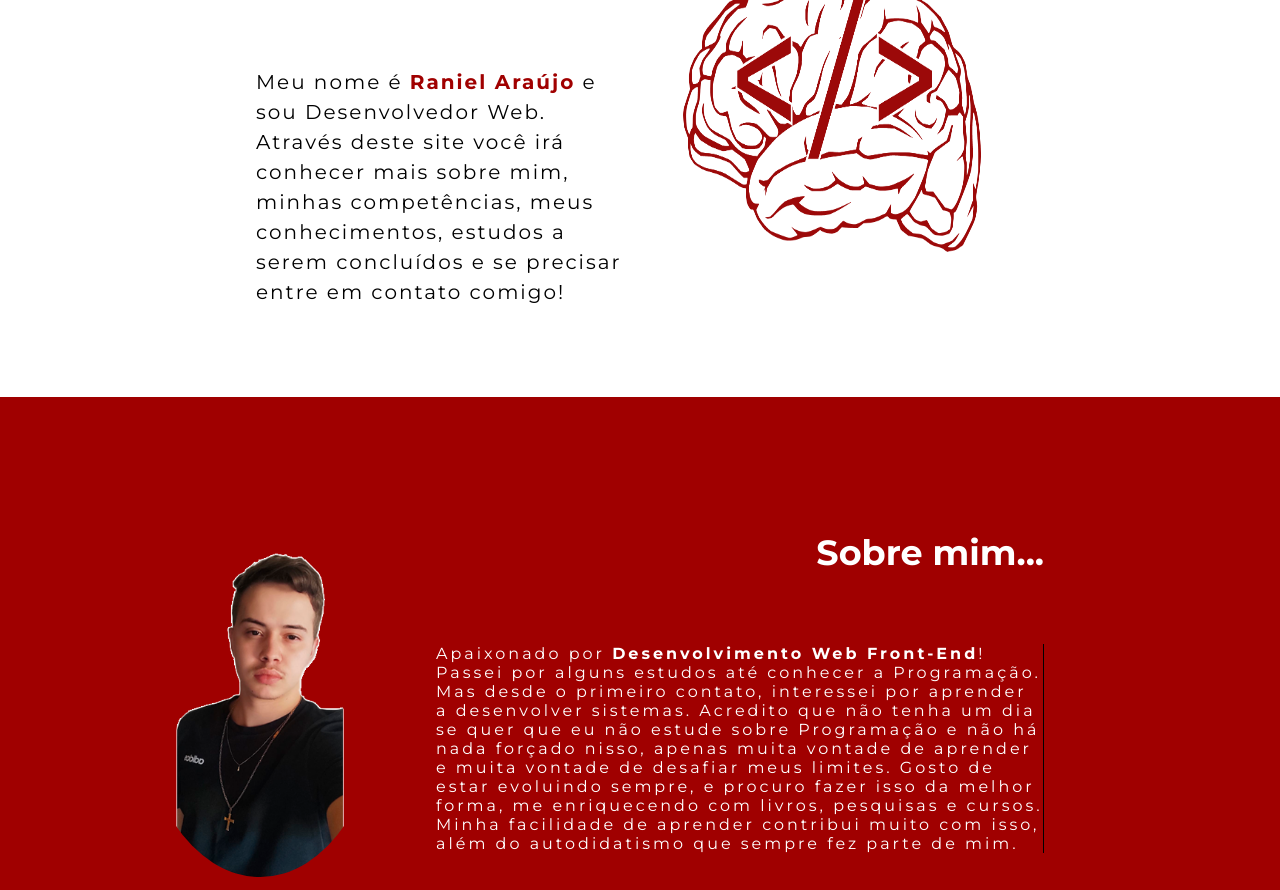
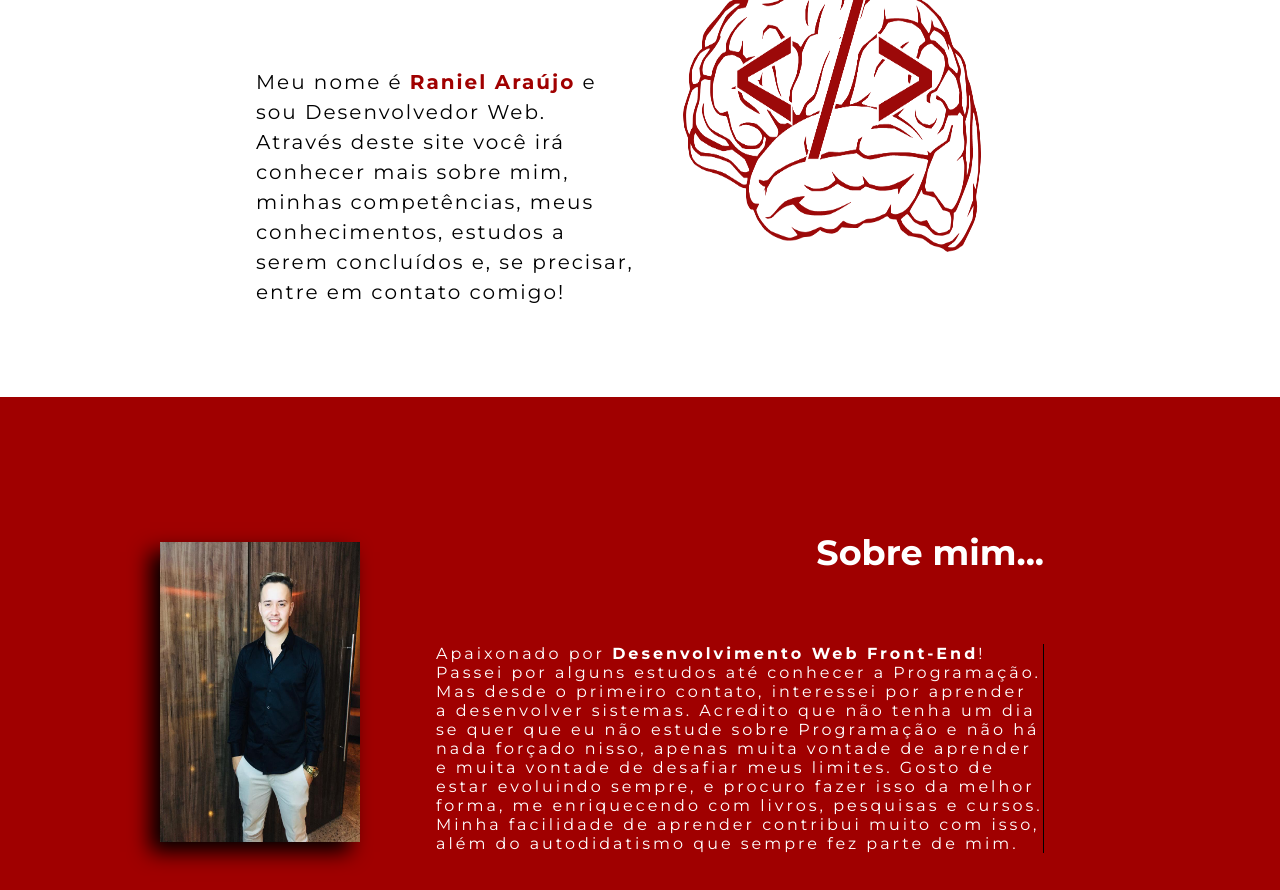
Before and after one commit to Raniel-AS/Raniel-AS.github.io, a plain HTML site: page index.html in a window 1280 px wide. Shown: the part 242-1132 px from the top of the page. Drawn offline with Linux system fonts and the light colour scheme.

Commit message:
commit atualizando codigo

```diff
--- a/assets/CSS/style.css
+++ b/assets/CSS/style.css
@@ -233,10 +233,10 @@ ul {
 }
 
 .my-img img {
-    border-radius: 50%;
+    box-shadow: -1rem 1rem 2rem var(--cor-preta);
     transition: 0.5s ease-in-out;
-    height: 37rem;
-    width: 28rem;
+    height: 30rem;
+    width: 20rem;
 
 }
 
@@ -815,7 +815,7 @@ a>button {
         align-items: center;
         border: none;
         background: var(--cor-branca);
-
+        visibility: visible;
     }
 
     .trace {
--- a/index.html
+++ b/index.html
@@ -21,7 +21,7 @@
                         <div class="trace trace2"></div>
                         <div class="trace trace3"></div>
                     </button>
-                    <ul class="list-menu">
+                    <ul class="list-menu" id="list-menu">
                         <a href="#sobre-mim">
                             <li>Sobre Mim</li>
                         </a>
@@ -47,7 +47,7 @@
                         Meu nome é <span>Raniel Araújo</span> e sou Desenvolvedor Web.<br>
                         Através deste site você irá conhecer mais sobre mim,
                         minhas competências, meus conhecimentos, estudos a serem concluídos
-                        e se precisar entre em contato comigo!
+                        e, se precisar, entre em contato comigo!
 
                     </p>
                 </div>
@@ -55,7 +55,7 @@
             </div>
             <div id="sobre-mim">
                 <div class="container-one">
-                    <div class="my-img"><img src="./assets/img/eu.png" alt=""></div>
+                    <div class="my-img"><img src="./assets/img/fotominha.jpeg" alt=""></div>
                     <div class="my-resumo">
                         <h4>Sobre mim...</h4>
                         <p>Apaixonado por <b>Desenvolvimento Web Front-End</b>! <br>
```
Also changed, not shown: assets/JS/appPortifolio.js (+5 -2 lines), assets/img/fotominha.jpeg (added).
